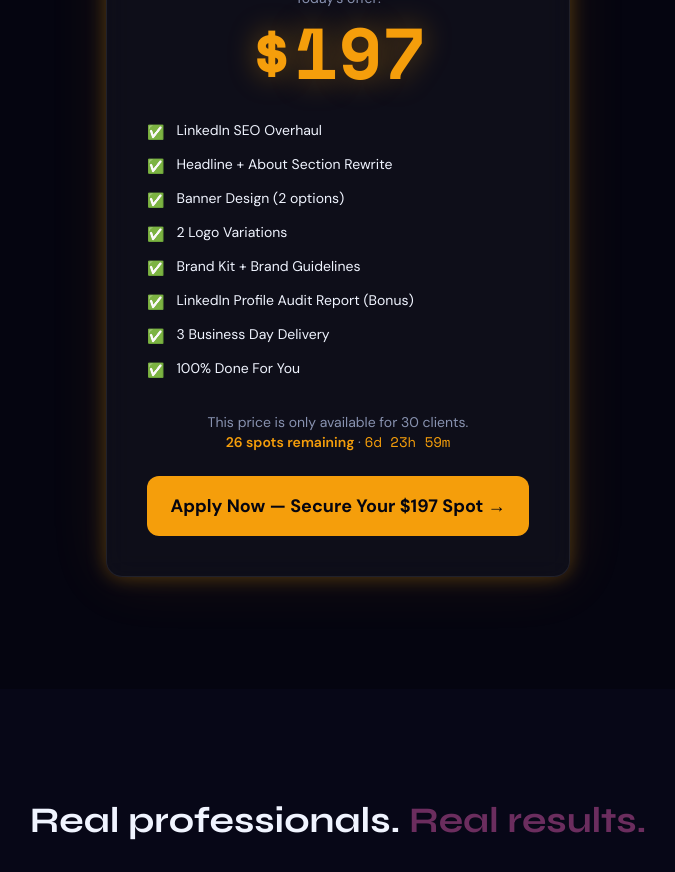
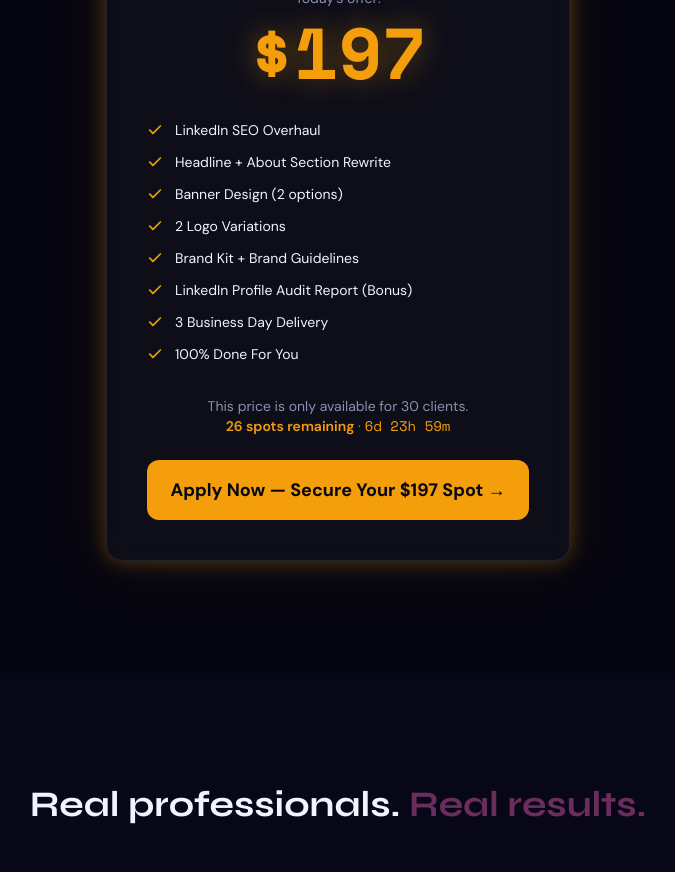
Before and after one commit to boxlessai-alt/boxless-landing-page, a React (Vite) app: page / in a window 1280 px wide. Shown: the part 2480-3352 px from the top of the page, without its empty margins (302-977 px from the left). Built offline with nearby package versions, Linux system fonts and the light colour scheme; no server answers.

Commit message:
Replace green emoji checks with amber Lucide Check icons

```diff
--- a/src/components/Pricing.jsx
+++ b/src/components/Pricing.jsx
@@ -1,4 +1,5 @@
 import { useCountdown } from '../hooks/useCountdown';
+import { Check } from 'lucide-react';
 
 const INCLUDES = [
   'LinkedIn SEO Overhaul',
@@ -37,7 +38,7 @@
           <ul className="space-y-3 mb-8">
             {INCLUDES.map((item, i) => (
               <li key={i} className="flex items-start gap-3 text-sm">
-                <span className="text-accent-amber mt-0.5">✅</span>
+                <Check size={16} color="#F59E0B" strokeWidth={2.5} className="mt-0.5 shrink-0" />
                 <span className="text-text-primary">{item}</span>
               </li>
             ))}
```
